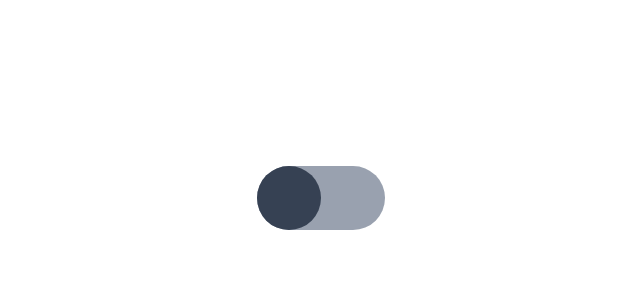
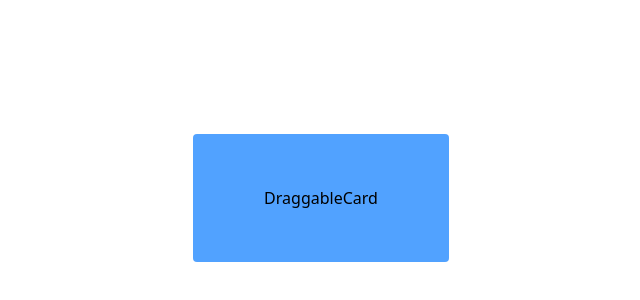
Before and after one commit to G1DY/FramerMotion, a React (Vite) app in the folder keyframes/: page / in a window 1280 px wide. Shown: the part 202-502 px from the top of the page, without its empty margins (319-959 px from the left). Built offline with nearby package versions, Linux system fonts and the light colour scheme.

Commit message:
dragable card  project using gestures

```diff
--- a/keyframes/src/App.tsx
+++ b/keyframes/src/App.tsx
@@ -1,3 +1,4 @@
+import DraggableCard from "./Gestures/DraggableCard";
 import OnOffButton from "./Variants/OnOffButton";
 
 const App = () => {
@@ -6,7 +7,8 @@ const App = () => {
       {/* <FadeInComponent /> */}
       {/* <SidebarCollapse /> */}
       {/* <ToolTip /> */}
-      <OnOffButton />
+      {/* <OnOffButton /> */}
+      <DraggableCard />
     </div>
   );
 };
--- /dev/null
+++ b/keyframes/src/Gestures/DraggableCard.tsx
@@ -0,0 +1,27 @@
+import { useState } from "react";
+import { motion } from "framer-motion";
+
+const DraggableCard = () => {
+  const [isRemoved, setIsRemoved] = useState(false);
+
+  const handleSwipe = (_: any, info: any) => {
+    if (info.offset.x > 100) {
+      setIsRemoved(true);
+    } else if (info.offset.x < 100) {
+      setIsRemoved(true);
+    }
+  };
+  return (
+    <motion.div
+      drag="x"
+      dragConstraints={{ left: -100, right: 100 }}
+      onDragEnd={handleSwipe}
+      className={`bg-blue-400 w-64 h-32 items-center rounded justify-center flex ${
+        isRemoved ? "hidden" : ""
+      }`}
+    >
+      DraggableCard
+    </motion.div>
+  );
+};
+export default DraggableCard;
```
